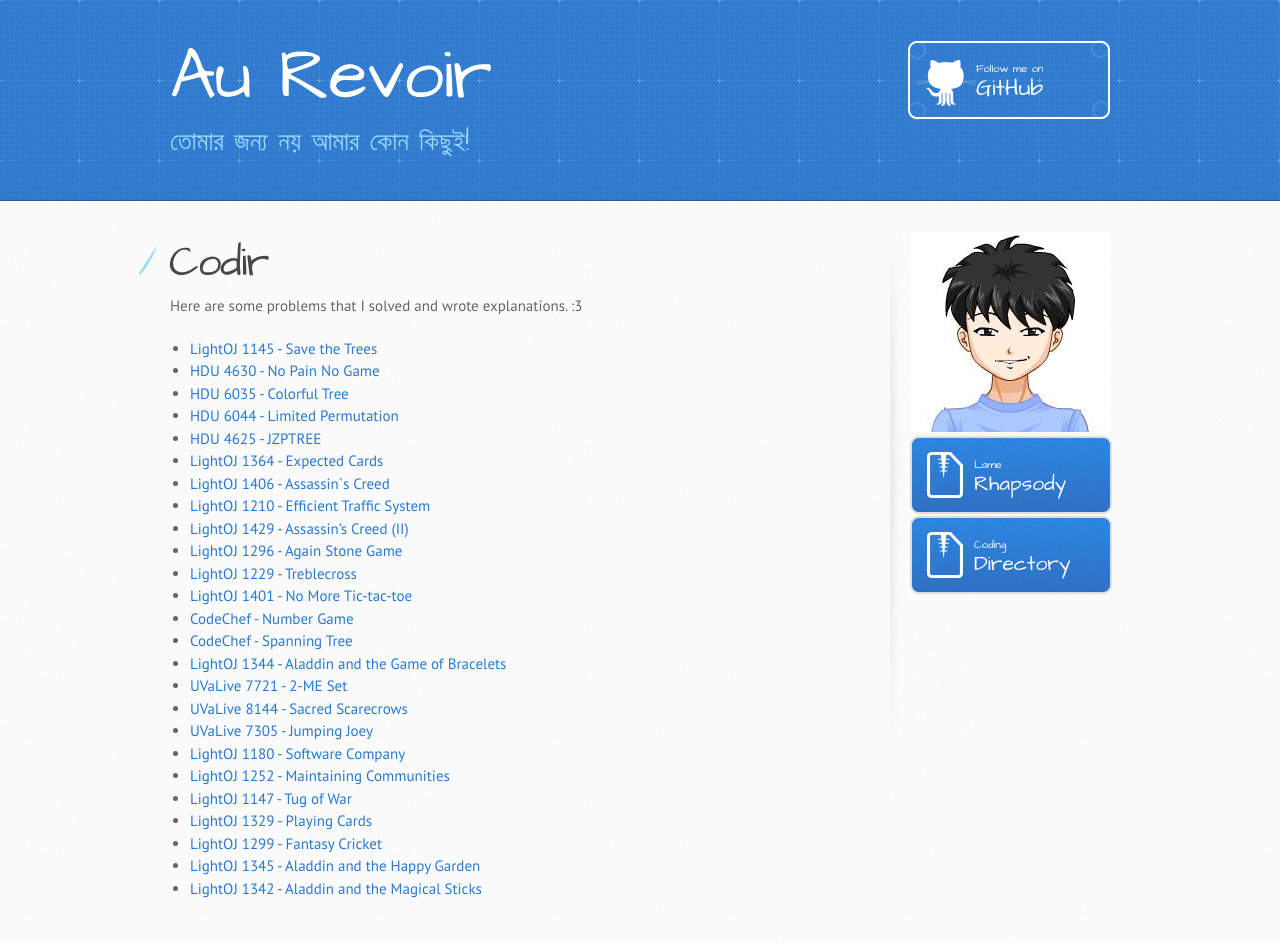
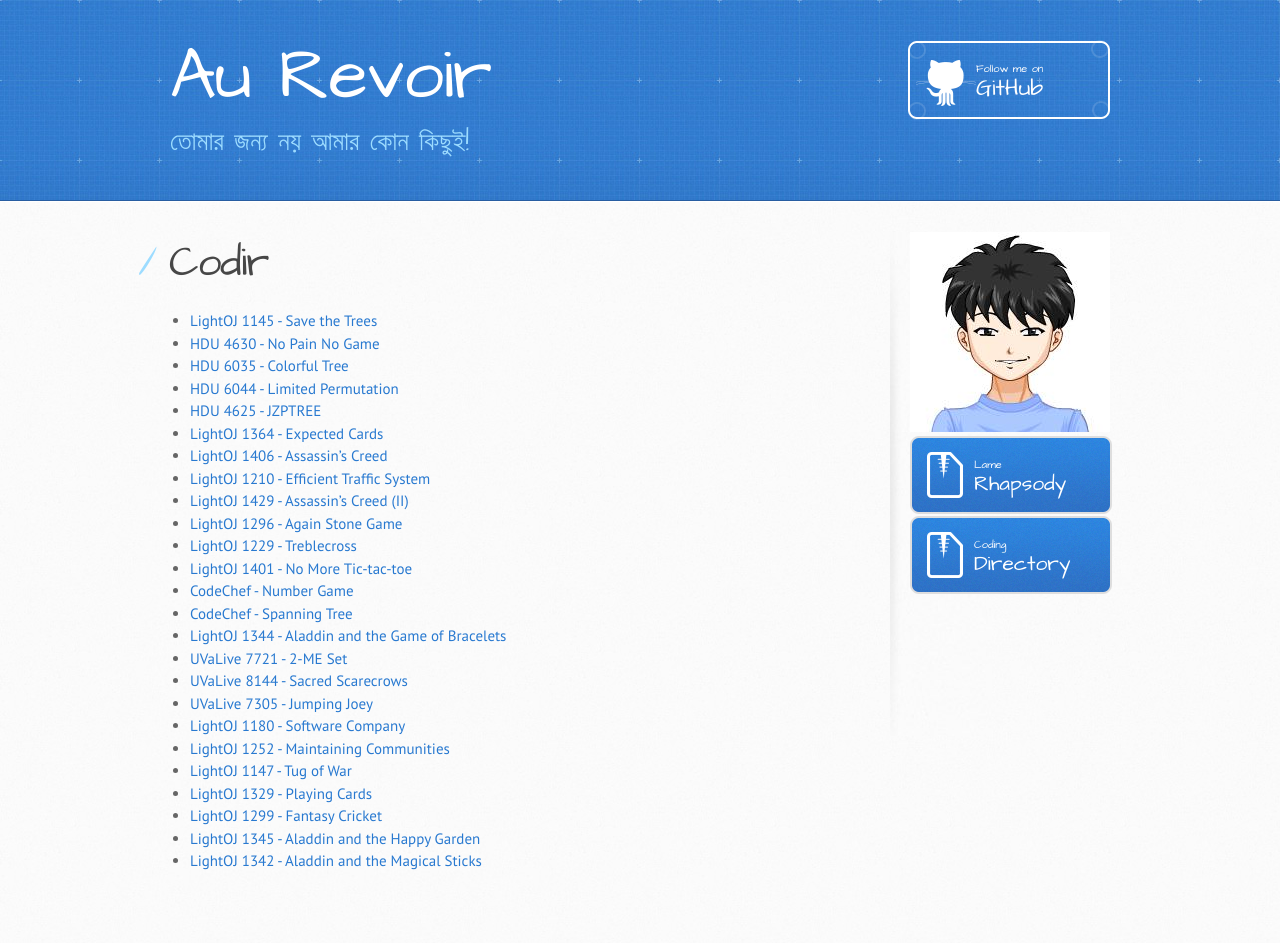
Before and after one commit to rebornplusplus/rebornplusplus.github.io, a Jekyll site: the page built from codir/index.md, in a window 1280 px wide. Built offline with Jekyll 4.4.1, drawn with Linux system fonts in a browser that asks for light colours; some web fonts are replaced; our own code applies the rules of GitHub Pages for plain Markdown files; after the commit the page ends 915 px from its top, so only the background shows below that.

Commit message:
Update index.md

```diff
--- a/codir/index.md
+++ b/codir/index.md
@@ -3,7 +3,6 @@ layout: default
 ---
 
 # Codir
-Here are some problems that I solved and wrote explanations. :3
 
 * [LightOJ 1145 - Save the Trees](./lo-1415-save-the-trees)
 * [HDU 4630 - No Pain No Game](./hdu-4630-no-pain-no-game)
@@ -11,7 +10,7 @@ Here are some problems that I solved and wrote explanations. :3
 * [HDU 6044 - Limited Permutation](./hdu-6044-limited-permutation)
 * [HDU 4625 - JZPTREE](./hdu-4625-jzptree)
 * [LightOJ 1364 - Expected Cards](./lo-1364-expected-cards)
-* [LightOJ 1406 - Assassin`s Creed](./lo-1406-assasins-creed)
+* [LightOJ 1406 - Assassin's Creed](./lo-1406-assasins-creed)
 * [LightOJ 1210 - Efficient Traffic System](./lo-1210-efficient-traffic-system)
 * [LightOJ 1429 - Assassin's Creed (II)](./lo-1429-assassins-creed-ii)
 * [LightOJ 1296 - Again Stone Game](./lo-1296-again-stone-game)
```
